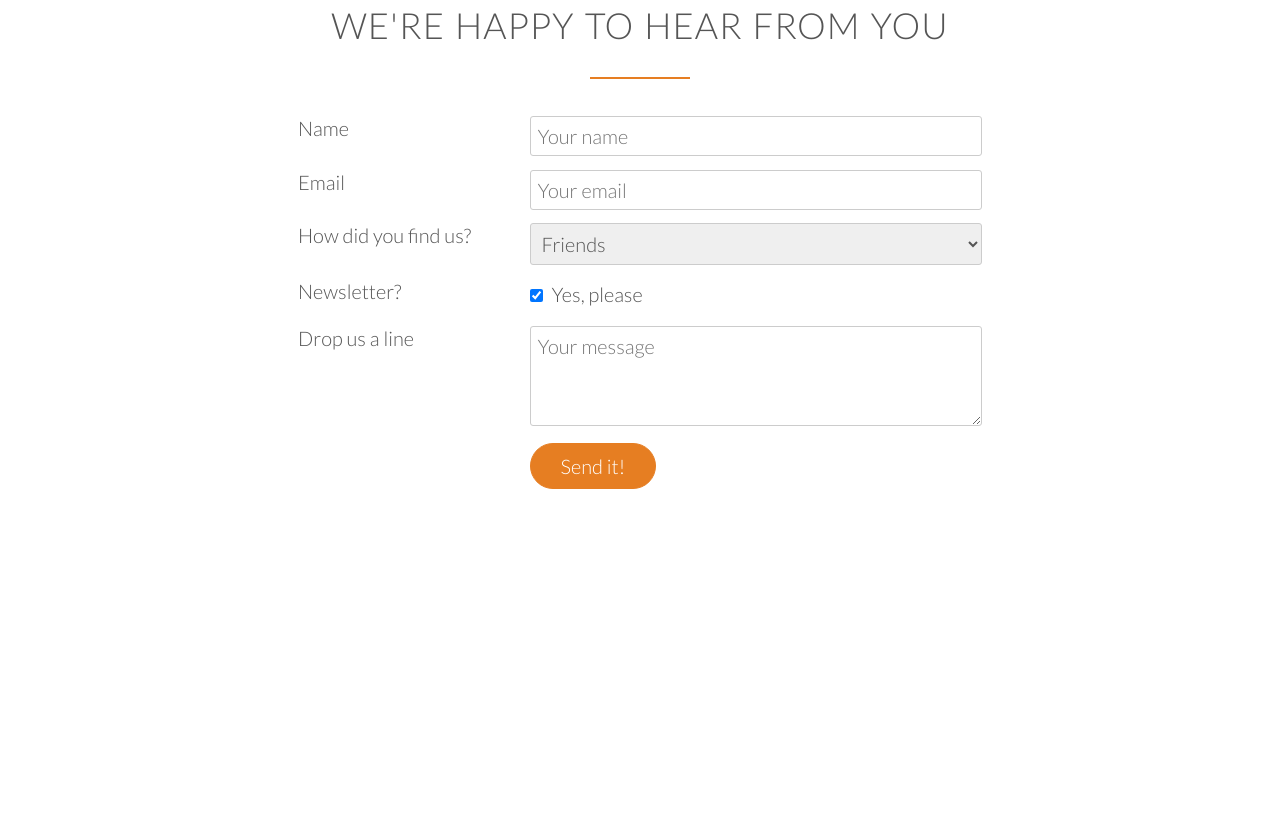
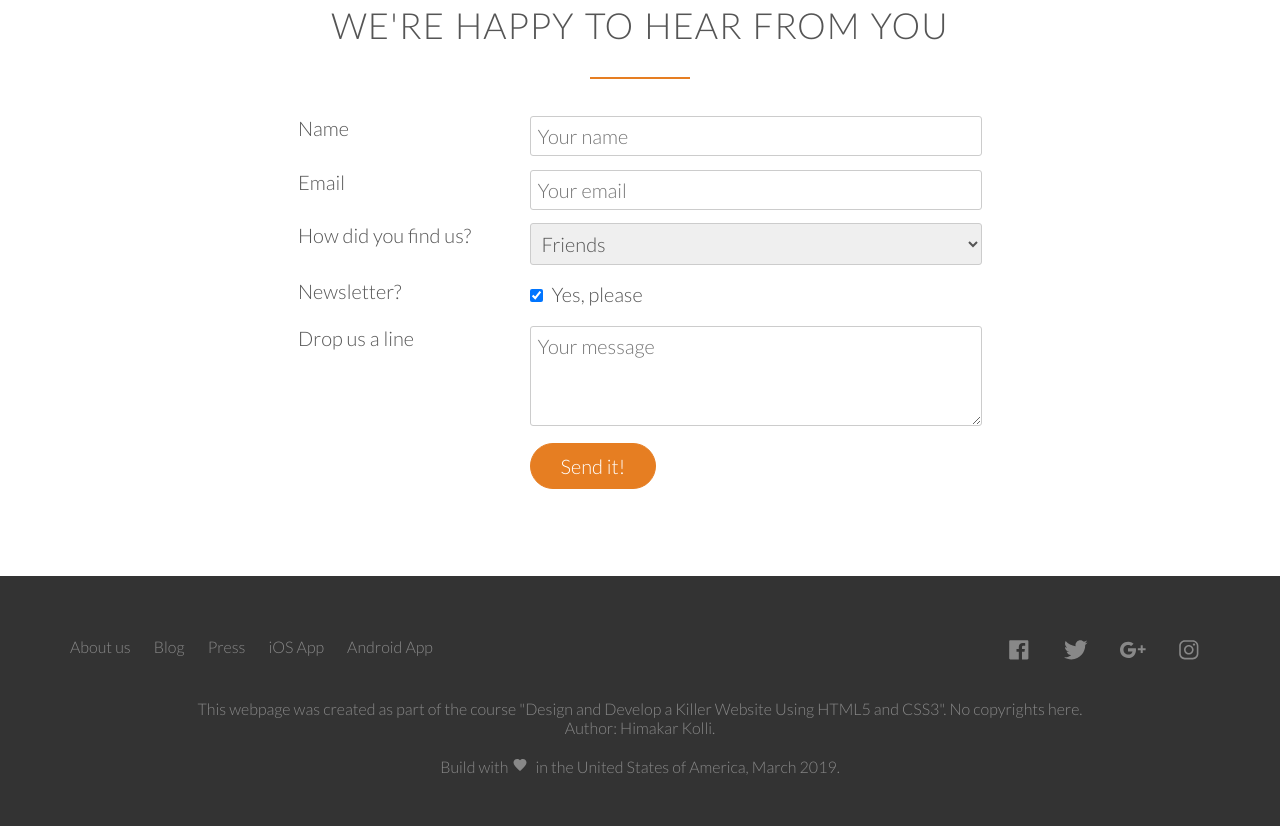
Before and after one commit to himakar-kolli/html5-css3-js-omnifood, a plain HTML site: page index.html in a window 1280 px wide. Shown: the part 4658-5484 px from the top of the page. Before the commit the page ends 5234 px from the top, so only its background shows below. Drawn offline with nearby package versions, Linux system fonts and the light colour scheme.

Commit message:
Building the Footer section

```diff
--- a/index.html
+++ b/index.html
@@ -422,6 +422,47 @@
     </div>
   </section>
 
+  <footer>
+    <div class="row">
+      <div class="col span-1-of-2">
+        <ul class="footer-nav">
+          <li><a href="#">About us</a></li>
+          <li><a href="#">Blog</a></li>
+          <li><a href="#">Press</a></li>
+          <li><a href="#">iOS App</a></li>
+          <li><a href="#">Android App</a></li>
+        </ul>
+      </div>
+      <div class="col span-1-of-2">
+        <ul class="social-links">
+          <li><a href="#">
+              <ion-icon name="logo-facebook"></ion-icon>
+            </a></li>
+          <li><a href="#">
+              <ion-icon name="logo-twitter"></ion-icon>
+            </a></li>
+          <li><a href="#">
+              <ion-icon name="logo-googleplus"></ion-icon>
+            </a></li>
+          <li><a href="#">
+              <ion-icon name="logo-instagram"></ion-icon>
+            </a></li>
+        </ul>
+      </div>
+    </div>
+
+    <div class="row">
+      <p>
+        This webpage was created as part of the course "Design and Develop a Killer Website Using HTML5 and CSS3". No
+        copyrights here. <br>
+        Author: Himakar Kolli.
+      </p>
+      <p>
+        Build with <ion-icon name="heart"></ion-icon>in the United States of America, March 2019.
+      </p>
+    </div>
+  </footer>
+
   <script src="https://unpkg.com/ionicons@4.5.5/dist/ionicons.js"></script>
 </body>
 
--- a/resources/css/style.css
+++ b/resources/css/style.css
@@ -468,3 +468,83 @@ input[type=checkbox] {
 *:focus {
   outline: none;
 }
+
+/*------------------------------------------------
+  FOOTER
+------------------------------------------------*/
+
+footer {
+  background-color: #333;
+  padding: 50px;
+  font-size: 80%;
+}
+
+.footer-nav {
+  list-style: none;
+  float: left;
+}
+
+.social-links {
+  list-style: none;
+  float: right;
+}
+
+.footer-nav li,
+.social-links li {
+  display: inline-block;
+  margin-right: 20px;
+}
+
+.footer-nav li:last-child,
+.social-links li:last-child {
+  margin-right: 0;
+}
+
+.footer-nav li a:link,
+.footer-nav li a:visited,
+.social-links li a:link,
+.social-links li a:visited {
+  text-decoration: none;
+  border: 0;
+  color: #888;
+  transition: color 0.2s;
+}
+
+.footer-nav li a:hover,
+.footer-nav li a:active {
+  color: #ddd;
+}
+
+.social-links li a:link,
+.social-links li a:visited {
+  font-size: 160%;
+}
+
+ion-icon[name="logo-facebook"],
+ion-icon[name="logo-twitter"],
+ion-icon[name="logo-googleplus"],
+ion-icon[name="logo-instagram"] {
+  transition: color 0.2s;
+}
+
+ion-icon[name="logo-facebook"]:hover {
+  color: #3b5998;
+}
+
+ion-icon[name="logo-twitter"]:hover {
+  color: #00aced;
+}
+
+ion-icon[name="logo-googleplus"]:hover {
+  color: #dd4b39;
+}
+
+ion-icon[name="logo-instagram"]:hover {
+  color: #517fa4;
+}
+
+footer p {
+  color: #888;
+  text-align: center;
+  margin-top: 20px;
+}
```
